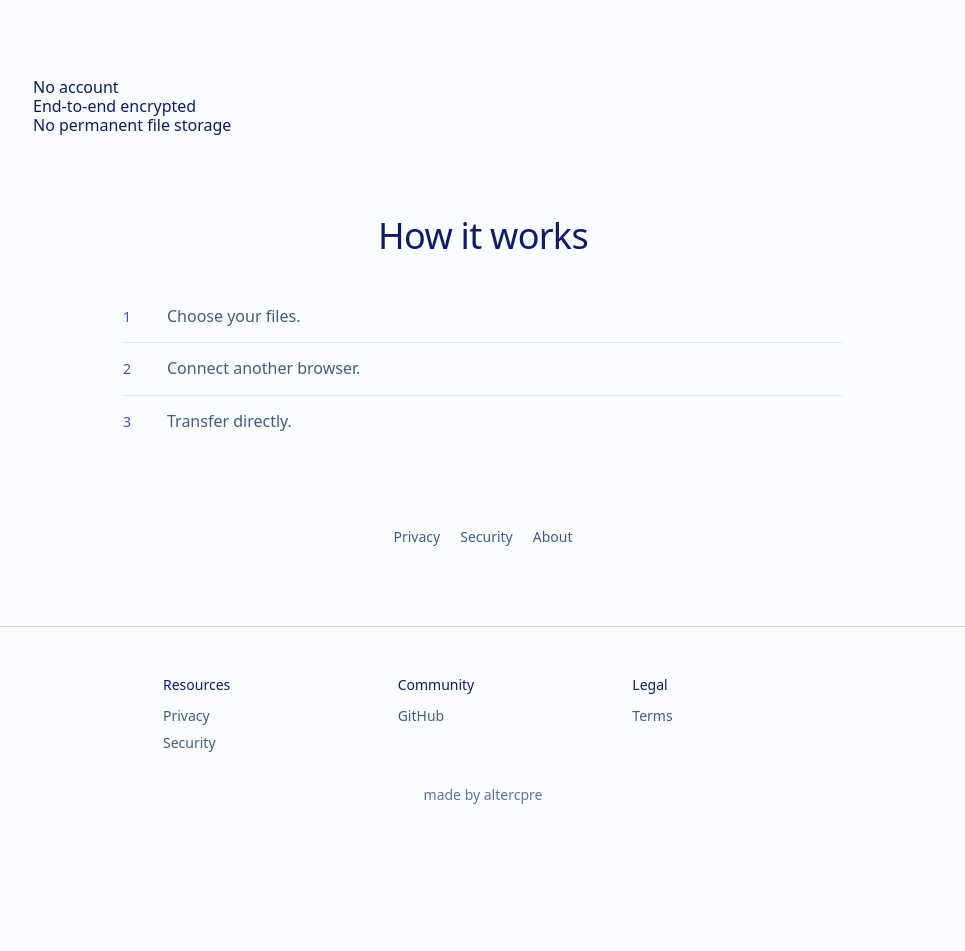
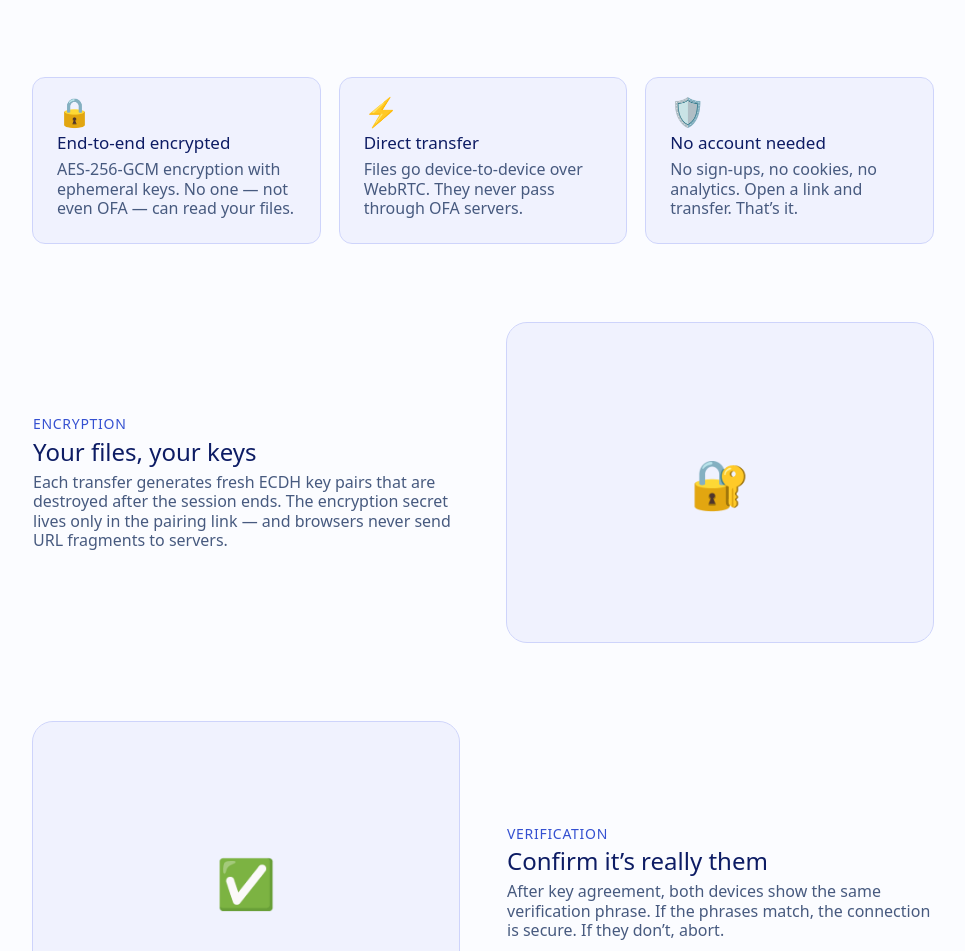
Before and after one commit to Mirapakaya/OFA, a Next.js app: page / in a window 1280 px wide. Shown: the part 401-1352 px from the top of the page, without its empty margins (157-1122 px from the left). Before the commit the page ends 1237 px from the top, so only its background shows below. Built offline with nearby package versions, Linux system fonts and the light colour scheme.

Commit message:
Helium design: rewrite homepage with feature cards, FAQ, CTA

```diff
--- a/app/page.tsx
+++ b/app/page.tsx
@@ -3,11 +3,13 @@ import Link from "next/link";
 export default function HomePage() {
   return (
     <div className="home">
+      <div className="home__content">
+        {/* Hero */}
         <section className="hero">
           <h1 className="hero-title">Private file sharing.</h1>
           <p className="hero-subtitle">Nothing more.</p>
           <p className="hero-description">
-          Select files. Connect directly. Transfer.
+            Select files. Connect directly. Transfer. No accounts, no storage, no tracking.
           </p>
           <div className="hero-actions">
             <Link href="/send" className="button button-primary">
@@ -19,43 +21,138 @@ export default function HomePage() {
           </div>
         </section>
 
+        {/* Feature Cards */}
         <section className="features">
-        <div className="feature-list">
-          <div className="feature-item">
-            <span className="feature-label">No account</span>
+          <div className="features__grid">
+            <div className="feature-card">
+              <div className="feature-card__icon">&#x1f512;</div>
+              <h3 className="feature-card__title">End-to-end encrypted</h3>
+              <p className="feature-card__desc">
+                AES-256-GCM encryption with ephemeral keys. No one &mdash; not even OFA &mdash; can read your files.
+              </p>
             </div>
-          <div className="feature-item">
-            <span className="feature-label">End-to-end encrypted</span>
+            <div className="feature-card">
+              <div className="feature-card__icon">&#x26a1;</div>
+              <h3 className="feature-card__title">Direct transfer</h3>
+              <p className="feature-card__desc">
+                Files go device-to-device over WebRTC. They never pass through OFA servers.
+              </p>
             </div>
-          <div className="feature-item">
-            <span className="feature-label">No permanent file storage</span>
+            <div className="feature-card">
+              <div className="feature-card__icon">&#x1f6e1;&#xfe0f;</div>
+              <h3 className="feature-card__title">No account needed</h3>
+              <p className="feature-card__desc">
+                No sign-ups, no cookies, no analytics. Open a link and transfer. That&#x2019;s it.
+              </p>
             </div>
           </div>
         </section>
 
+        {/* Alternating Feature Sections */}
+        <section className="feature-section">
+          <div className="feature-section__text">
+            <p className="feature-section__tag">Encryption</p>
+            <h2 className="feature-section__heading">Your files, your keys</h2>
+            <p className="feature-section__body">
+              Each transfer generates fresh ECDH key pairs that are destroyed after the session ends.
+              The encryption secret lives only in the pairing link &mdash; and browsers never send URL fragments to servers.
+            </p>
+          </div>
+          <div className="feature-section__media">&#x1f510;</div>
+        </section>
+
+        <section className="feature-section feature-section--reverse">
+          <div className="feature-section__text">
+            <p className="feature-section__tag">Verification</p>
+            <h2 className="feature-section__heading">Confirm it&#x2019;s really them</h2>
+            <p className="feature-section__body">
+              After key agreement, both devices show the same verification phrase.
+              If the phrases match, the connection is secure. If they don&#x2019;t, abort.
+            </p>
+          </div>
+          <div className="feature-section__media">&#x2705;</div>
+        </section>
+
+        {/* How it works */}
         <section className="how-it-works">
           <h2 className="section-title">How it works</h2>
           <ol className="steps">
             <li className="step">
               <span className="step-number">1</span>
-            <span className="step-text">Choose your files.</span>
+              <span>Choose your files on the sending device.</span>
             </li>
             <li className="step">
               <span className="step-number">2</span>
-            <span className="step-text">Connect another browser.</span>
+              <span>Open the secure link on the receiving device.</span>
             </li>
             <li className="step">
               <span className="step-number">3</span>
-            <span className="step-text">Transfer directly.</span>
+              <span>Both devices connect directly and transfer.</span>
+            </li>
+            <li className="step">
+              <span className="step-number">4</span>
+              <span>Done. The session expires. Nothing is stored.</span>
             </li>
           </ol>
         </section>
 
-      <nav className="home-nav">
-        <Link href="/privacy">Privacy</Link>
-        <Link href="/security">Security</Link>
-        <Link href="/about">About</Link>
-      </nav>
+        {/* FAQ */}
+        <section className="faq">
+          <h2 className="section-title">Questions</h2>
+          <details>
+            <summary>Where are my files stored?</summary>
+            <p>
+              Nowhere permanently. Files are encrypted in the sender&#x2019;s browser and sent
+              directly to the receiver. After the transfer completes, no copy exists anywhere.
+            </p>
+          </details>
+          <details>
+            <summary>Can OFA read my files?</summary>
+            <p>
+              No. The encryption key is derived from a secret that only the two devices know.
+              OFA&#x2019;s signaling server only helps devices find each other &mdash; it never
+              sees file content.
+            </p>
+          </details>
+          <details>
+            <summary>What happens if the connection drops?</summary>
+            <p>
+              The transfer session ends. You&#x2019;ll need to start a new transfer. Partially
+              received files are not saved &mdash; this is by design.
+            </p>
+          </details>
+          <details>
+            <summary>Does OFA work on mobile?</summary>
+            <p>
+              Yes. OFA works in any modern browser that supports WebRTC, including mobile
+              Chrome, Firefox, and Safari.
+            </p>
+          </details>
+          <details>
+            <summary>What&#x2019;s the maximum file size?</summary>
+            <p>
+              There&#x2019;s no hard limit. Very large files work but may be slow on poor
+              connections. The transfer happens in chunks, so memory usage stays reasonable.
+            </p>
+          </details>
+        </section>
+
+        {/* CTA */}
+        <section className="cta-section">
+          <h2 className="cta-section__heading">Ready to send?</h2>
+          <p className="cta-section__body">
+            No account. No storage. No tracking. Just secure, private file sharing.
+          </p>
+          <div className="hero-actions">
+            <Link href="/send" className="button button-primary">
+              Send files
+            </Link>
+            <Link href="/receive" className="button button-secondary">
+              Receive files
+            </Link>
+          </div>
+        </section>
+      </div>
     </div>
   );
 }
```
Lines whose indentation alone changed are shown as unchanged.
